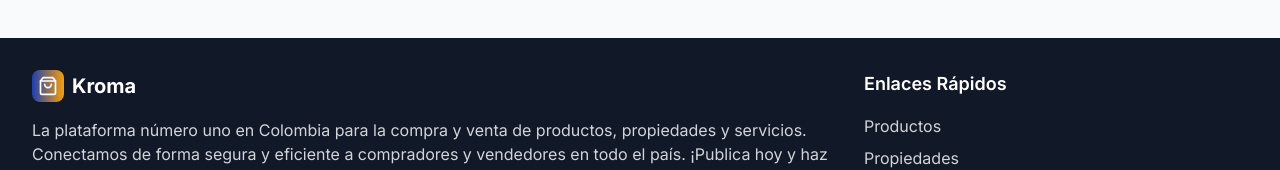
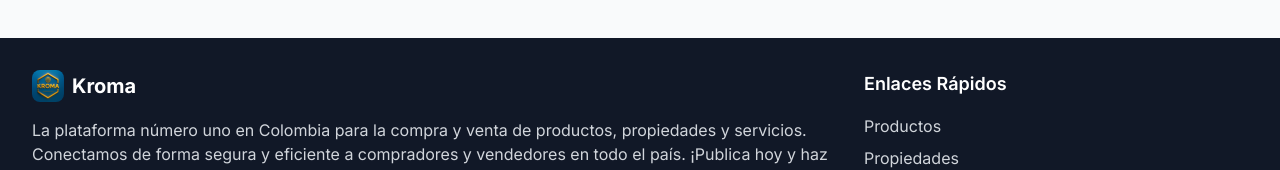
Before and after one commit to xshiritox/WebProMercado, a Vue app: page / in a window 1280 px wide. Shown: the part 2643-2813 px from the top of the page. Built offline with nearby package versions, Linux system fonts and the light colour scheme; no server answers; the database is empty.

Commit message:
Actualizar logo en el footer

```diff
--- a/src/components/Footer.vue
+++ b/src/components/Footer.vue
@@ -5,9 +5,7 @@
         <!-- Logo and Description -->
         <div class="col-span-1 md:col-span-2">
           <div class="flex items-center space-x-2 mb-4">
-            <div class="w-8 h-8 bg-gradient-to-r from-primary-600 to-secondary-500 rounded-lg flex items-center justify-center">
-              <ShoppingBag class="w-5 h-5 text-white" />
-            </div>
+            <img src="/Logo.webp" alt="Kroma Logo" class="h-8 w-auto transition-transform duration-300 hover:scale-105 rounded-lg">
             <span class="text-xl font-bold">Kroma</span>
           </div>
           <p class="text-gray-300">
@@ -51,5 +49,5 @@
 </template>
 
 <script setup lang="ts">
-import { ShoppingBag } from 'lucide-vue-next'
+// Removed ShoppingBag import since we're now using the actual logo
 </script>
```
